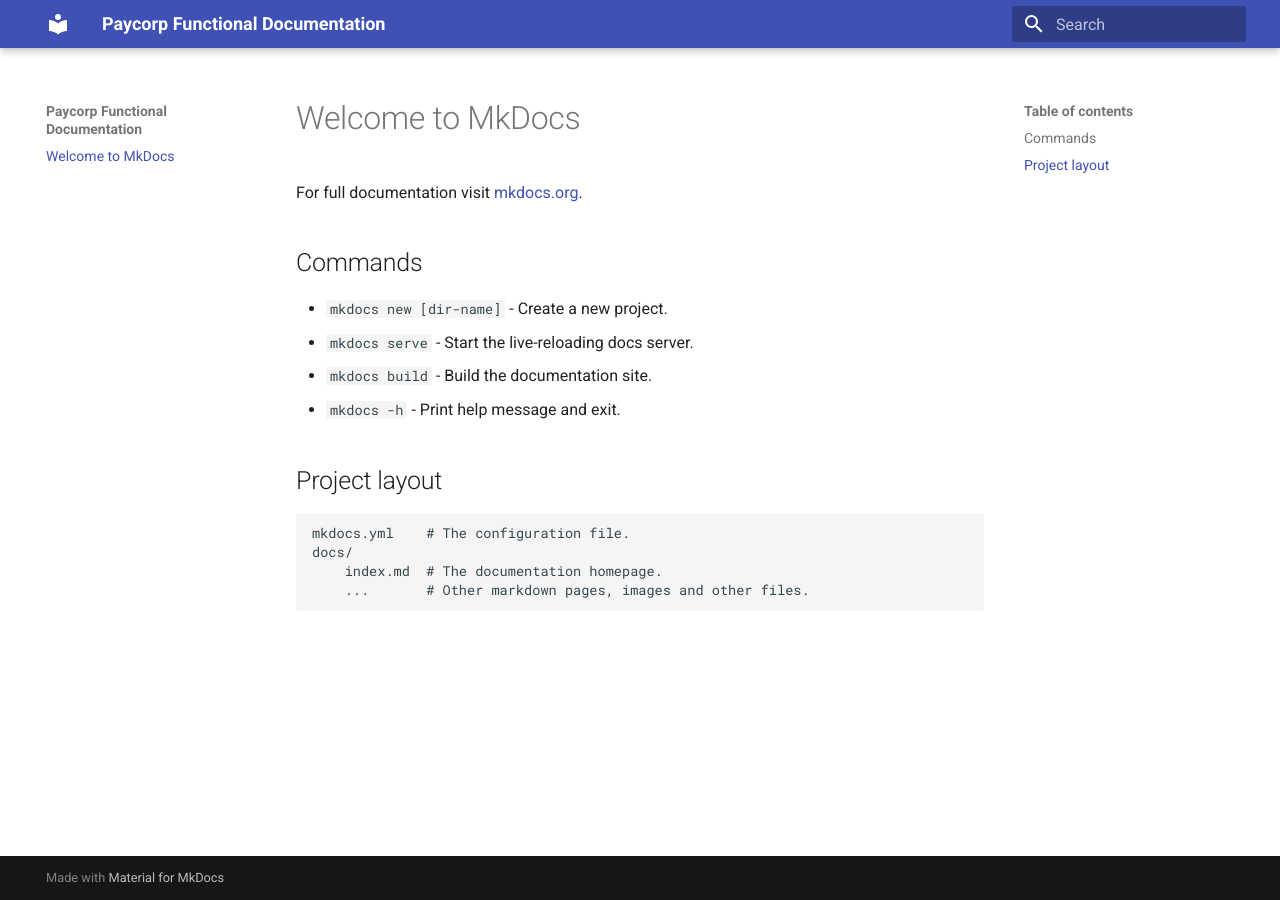
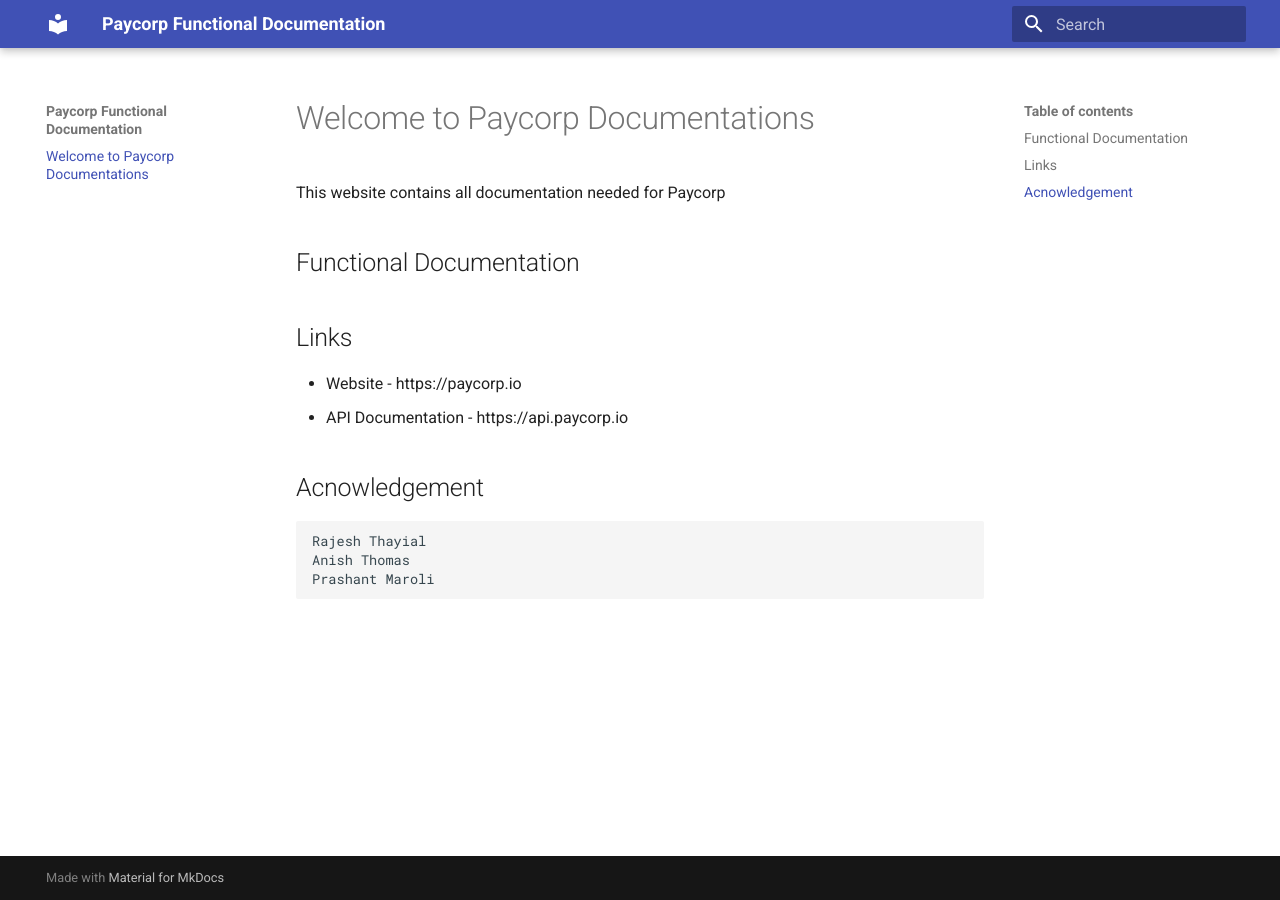
Before and after one commit to prashantevolvus/prashantevolvus.github.io, an MkDocs documentation site: the page built from docs/index.md, in a window 1280 px wide. Built offline with MkDocs 1.6.1 and Material for MkDocs 9.7.7, drawn with Linux system fonts in a browser that asks for light colours.

Commit message:
base index

```diff
--- a/docs/index.md
+++ b/docs/index.md
@@ -1,17 +1,16 @@
-# Welcome to MkDocs
+# Welcome to Paycorp Documentations
+This website contains all documentation needed for Paycorp
 
-For full documentation visit [mkdocs.org](https://www.mkdocs.org).
+## Functional Documentation
 
-## Commands
 
-* `mkdocs new [dir-name]` - Create a new project.
-* `mkdocs serve` - Start the live-reloading docs server.
-* `mkdocs build` - Build the documentation site.
-* `mkdocs -h` - Print help message and exit.
+## Links
 
-## Project layout
+* Website - https://paycorp.io
+* API Documentation - https://api.paycorp.io
 
-    mkdocs.yml    # The configuration file.
-    docs/
-        index.md  # The documentation homepage.
-        ...       # Other markdown pages, images and other files.
+## Acnowledgement
+
+    Rajesh Thayial
+    Anish Thomas
+    Prashant Maroli
```
